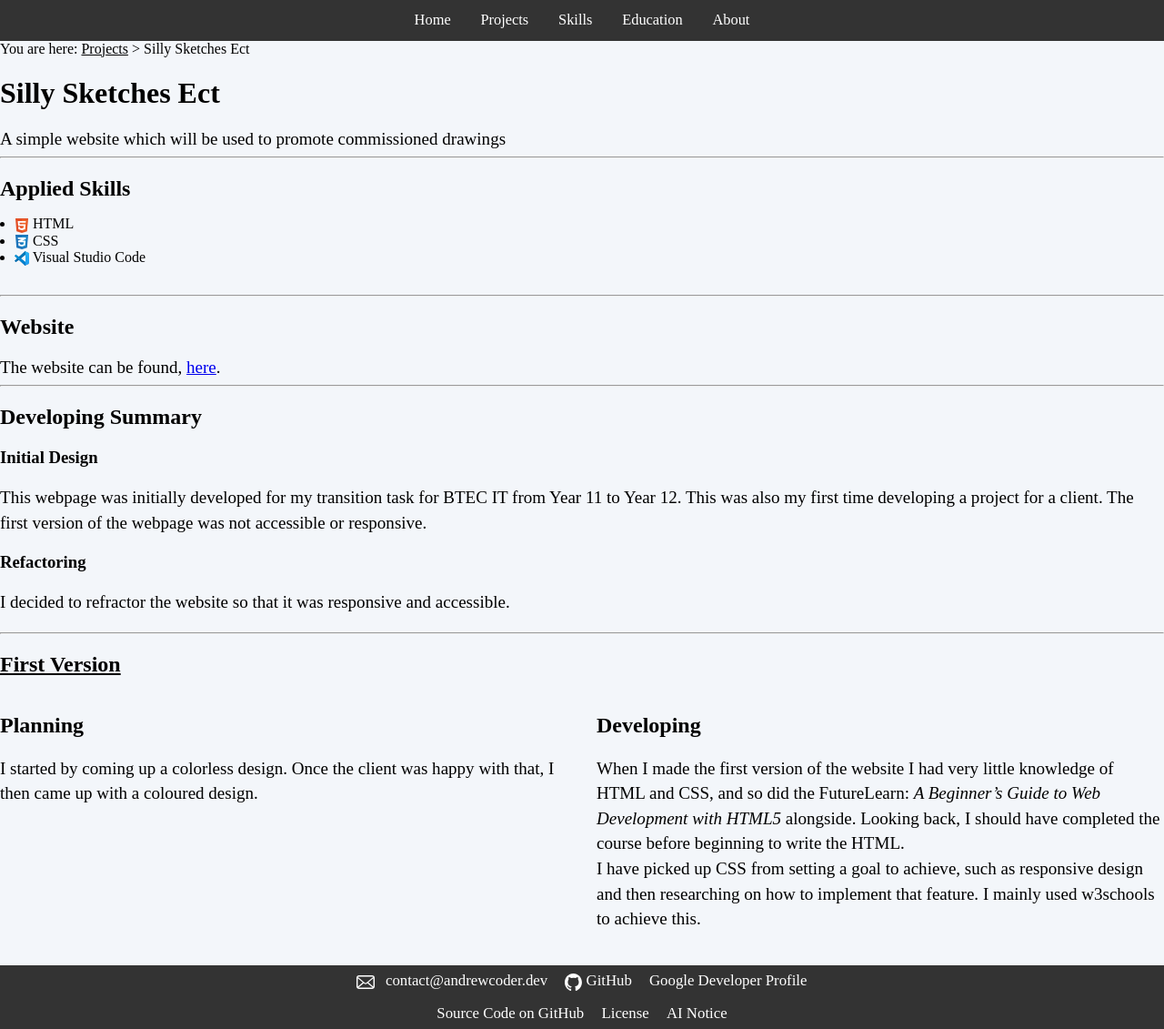
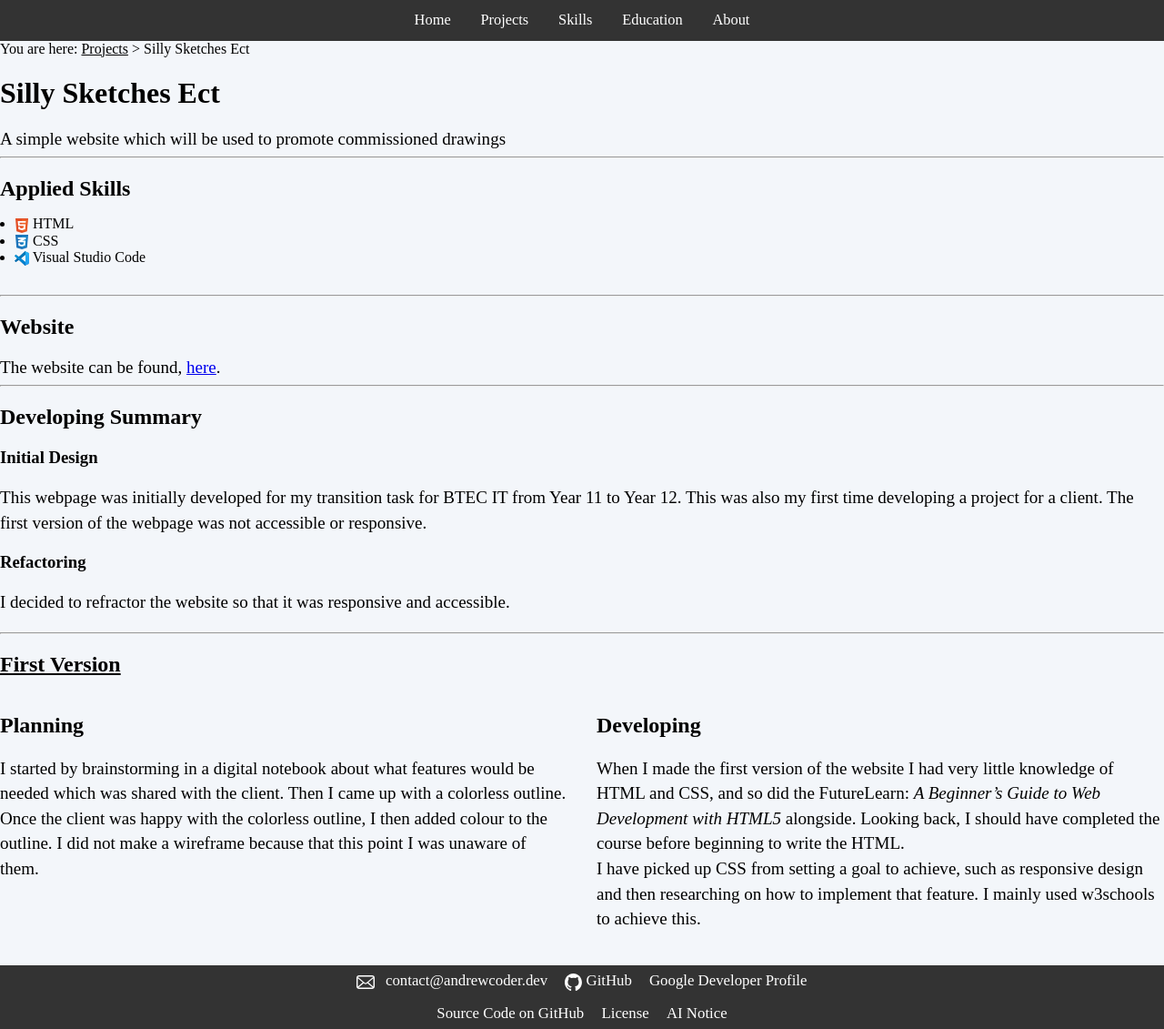
Before and after one commit to Andrew-Dev-Coder/Portfolio, a Jekyll site: the page built from _projects/sillySketchesEct.html, in a window 1280 px wide and 1131 px high. Shown: the whole window at 91% size. Built offline with Jekyll 4.4.1, drawn with Linux system fonts in a browser that asks for light colours.

Commit message:
Update sillySketchesEct.html

```diff
--- a/_projects/sillySketchesEct.html
+++ b/_projects/sillySketchesEct.html
@@ -25,8 +25,10 @@ site: https://sillysketches.andrewcoder.dev/
     <section>
         <h2>Planning</h2>
         <p>
-            I started by coming up a colorless design.
-            Once the client was happy with that, I then came up with a coloured design.
+            I started by brainstorming in a digital notebook about what features would be needed which was shared with the client.
+            Then I came up with a colorless outline.
+            Once the client was happy with the colorless outline, I then added colour to the outline.
+            I did not make a wireframe because that this point I was unaware of them.
         </p>
     </section>
     <section>
```
